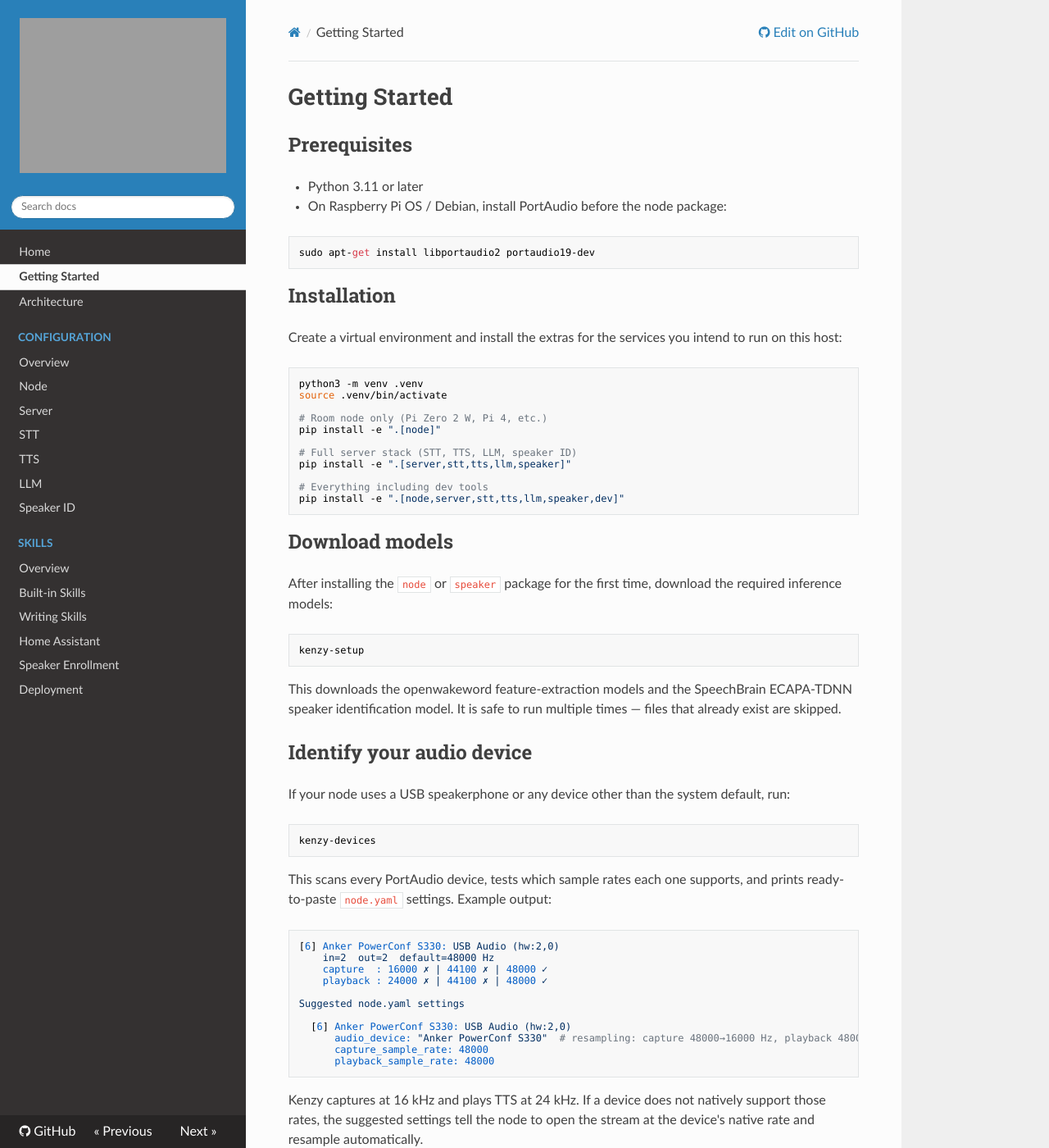
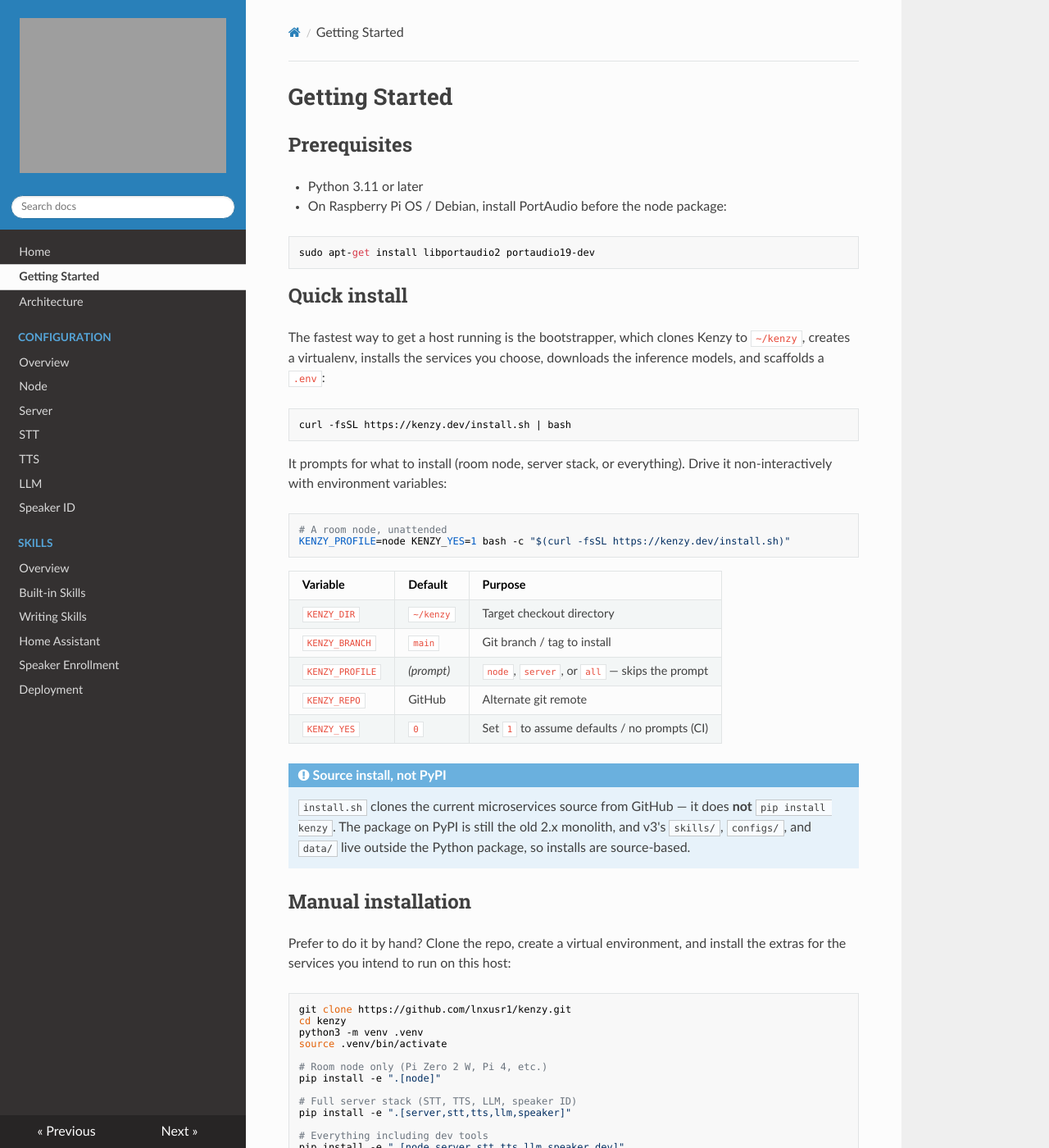
Before and after one commit to lnxusr1/kenzy, an MkDocs documentation site: the page built from docs/getting-started.md, in a window 1280 px wide and 1400 px high. Shown: the whole window at 82% size. Built offline with MkDocs 1.6.1, drawn with Linux system fonts in a browser that asks for light colours; nearby versions of some CDN libraries.

Commit message:
Dev llm (#31)
* v3.0.0 initial commit

* Badge updates

* Added stop words

* Activation improvements

* Notes on deployment process

* Mkdocs Logo

* FInal update on v3.0.0

````diff
--- a/docs/getting-started.md
+++ b/docs/getting-started.md
@@ -9,11 +9,39 @@
 sudo apt-get install libportaudio2 portaudio19-dev
 ```
 
-## Installation
+## Quick install
 
-Create a virtual environment and install the extras for the services you intend to run on this host:
+The fastest way to get a host running is the bootstrapper, which clones Kenzy to `~/kenzy`, creates a virtualenv, installs the services you choose, downloads the inference models, and scaffolds a `.env`:
 
 ```bash
+curl -fsSL https://kenzy.dev/install.sh | bash
+```
+
+It prompts for what to install (room node, server stack, or everything). Drive it non-interactively with environment variables:
+
+```bash
+# A room node, unattended
+KENZY_PROFILE=node KENZY_YES=1 bash -c "$(curl -fsSL https://kenzy.dev/install.sh)"
+```
+
+| Variable | Default | Purpose |
+|---|---|---|
+| `KENZY_DIR` | `~/kenzy` | Target checkout directory |
+| `KENZY_BRANCH` | `main` | Git branch / tag to install |
+| `KENZY_PROFILE` | *(prompt)* | `node`, `server`, or `all` — skips the prompt |
+| `KENZY_REPO` | GitHub | Alternate git remote |
+| `KENZY_YES` | `0` | Set `1` to assume defaults / no prompts (CI) |
+
+!!! note "Source install, not PyPI"
+    `install.sh` clones the current microservices source from GitHub — it does **not** `pip install kenzy`. The package on PyPI is still the old 2.x monolith, and v3's `skills/`, `configs/`, and `data/` live outside the Python package, so installs are source-based.
+
+## Manual installation
+
+Prefer to do it by hand? Clone the repo, create a virtual environment, and install the extras for the services you intend to run on this host:
+
+```bash
+git clone https://github.com/lnxusr1/kenzy.git
+cd kenzy
 python3 -m venv .venv
 source .venv/bin/activate
 
--- a/mkdocs.yml
+++ b/mkdocs.yml
@@ -1,7 +1,7 @@
 site_name: KENZY
 site_description: Distributed home voice assistant
 site_url: https://kenzy.dev/
-repo_url: https://github.com/lnxusr1/kenzy/
+#repo_url: https://github.com/lnxusr1/kenzy/
 copyright: "Copyright © 2026. All rights reserved. <a href='https://kenzy.dev'>Kenzy.dev</a>"
 docs_dir: docs
 
````
